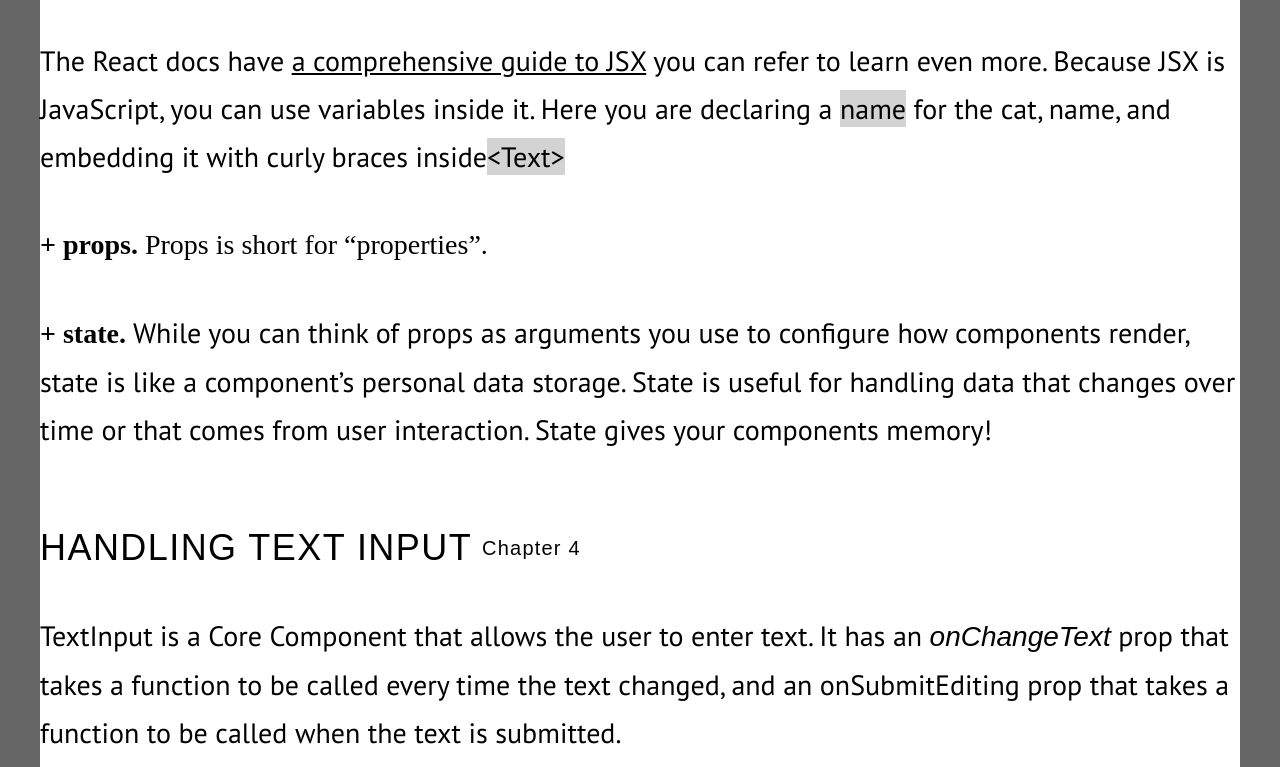
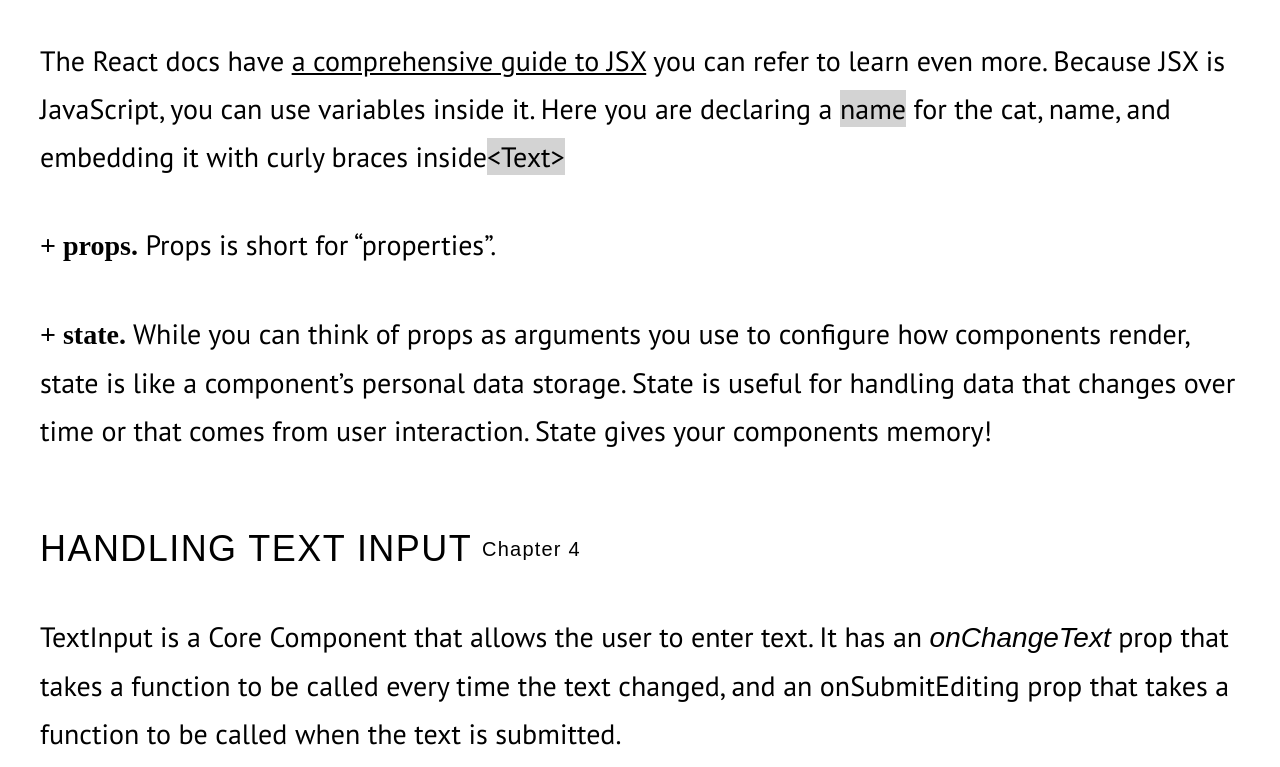
Before and after one commit to Morialur/HW_BR, a plain HTML site: page 10/index.html in a window 1280 px wide. Shown: the part 1448-2215 px from the top of the page. Drawn offline with Linux system fonts and the light colour scheme; a web font is replaced by a local one.

Commit message:
Turn off grey backgroung

```diff
--- a/10/css/style.css
+++ b/10/css/style.css
@@ -5,7 +5,6 @@
 html {
     max-width: 1200px;
     margin: 0 auto;
-    background-color: #666;
 }
 
 body {
@@ -127,12 +126,3 @@ p:last-of-type {
     font-style: italic;
 
 }
-
-.chapter_p {
-
-    font-family: 'pt_sansregular';
-    font-size: 28px;
-
-    font-weight: 400;
-    line-height: 48px;
-}
--- a/10/index.html
+++ b/10/index.html
@@ -78,8 +78,8 @@
                 inside it. Here you are declaring a <span class="bg_grey">name</span> for the cat, name, and
                 embedding it with curly braces inside<span class="bg_grey">&#60;Text&#62;</span>
             </p>
-            <p class="chapter_p"><span class="bold">+ props.</span> Props is short for “properties”.</p>
-            <p class="chapter_p">
+            <p><span class="bold">+ props.</span> Props is short for “properties”.</p>
+            <p>
             <p>
                 <span class="bold">+ state.</span> While you can think of props as arguments you use to
                 configure how components render, state is like a component’s personal
```
